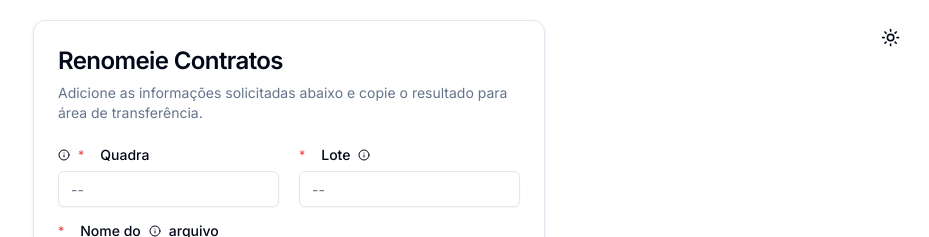
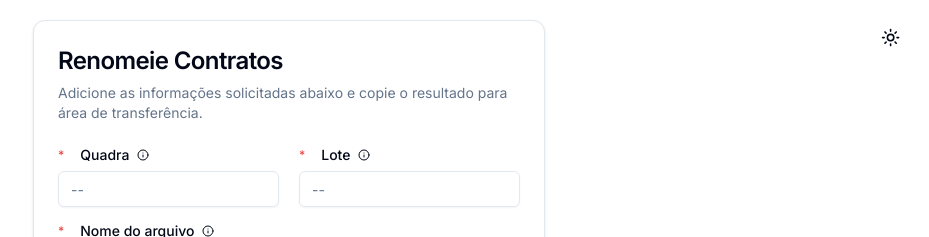
Before and after one commit to KARAUJO1003/rename-contracts, a Next.js app: page / in a window 1280 px wide. Shown: the top 237 px of the page, without its empty margins (351-1280 px from the left). Built offline with nearby package versions, Linux system fonts and the light colour scheme.

Commit message:
Update page.tsx

```diff
--- a/src/app/page.tsx
+++ b/src/app/page.tsx
@@ -153,8 +153,8 @@ export default function Home() {
                 onDoubleClick={() => setQuadraDisabled(!quadraDisabled)}
                 htmlFor="qd"
               >
+                <span className="text-xs text-red-500 mr-2">*</span>Quadra
                 <InfoDisableInput />
-                <span className="text-xs text-red-500 mr-2">*</span>Quadra
               </Label>
               <Input
                 disabled={quadraDisabled}
@@ -199,8 +199,8 @@ export default function Home() {
               htmlFor="titulo"
             >
               <span className="text-xs text-red-500 mr-2">*</span>Nome do
+              arquivo
               <InfoDisableInput />
-              arquivo
             </Label>
             <Input
               onKeyDown={(e) => {
```
